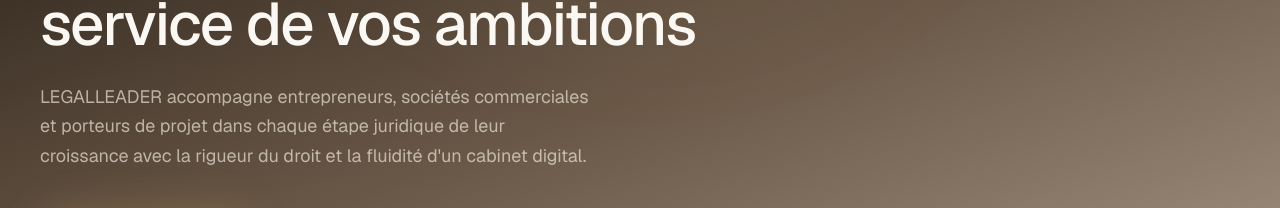
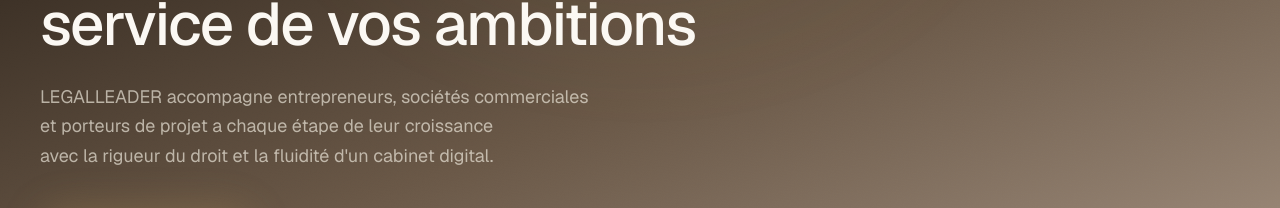
Before and after one commit to unebrune/Legal-Leader, a Next.js app: page / in a window 1280 px wide. Shown: the part 331-539 px from the top of the page. Built offline with nearby package versions, Linux system fonts and the light colour scheme.

Commit message:
delet one word

```diff
--- a/app/page.tsx
+++ b/app/page.tsx
@@ -38,7 +38,7 @@
             style={{ animationDelay: "160ms" }}
           >
             LEGALLEADER accompagne entrepreneurs, sociétés commerciales et
-            porteurs de projet dans chaque étape juridique de leur croissance
+            porteurs de projet a chaque étape de leur croissance
             avec la rigueur du droit et la fluidité d'un cabinet digital.
           </p>
           <div
```
